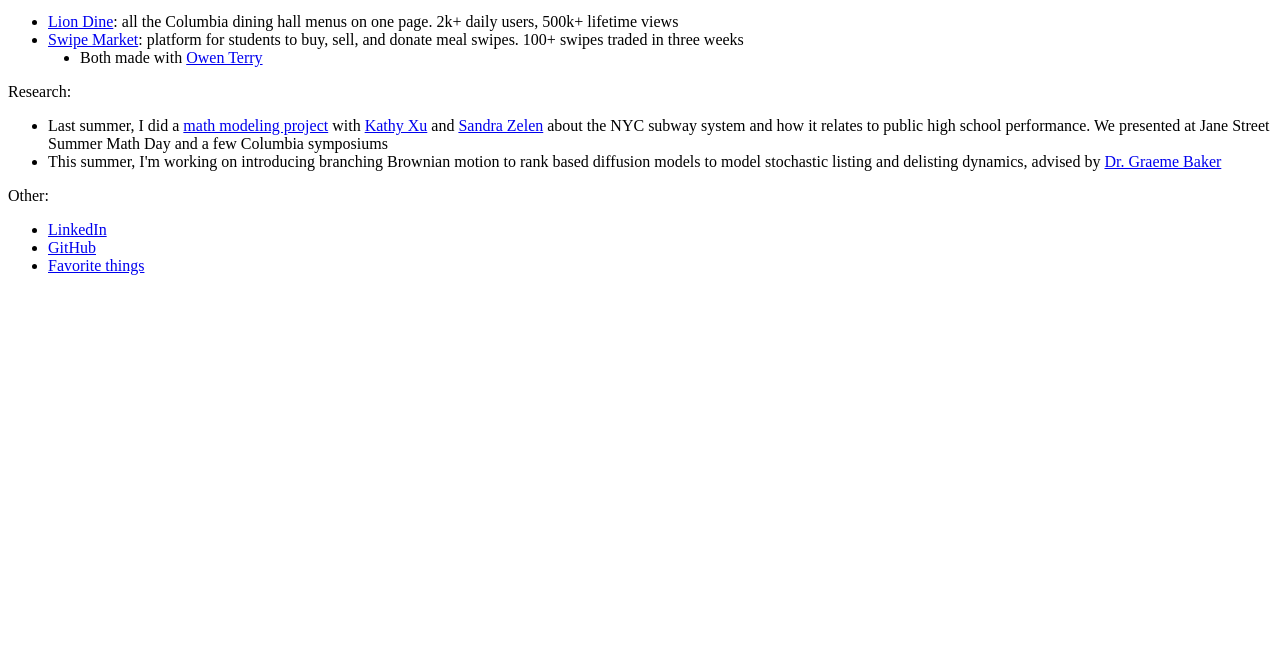
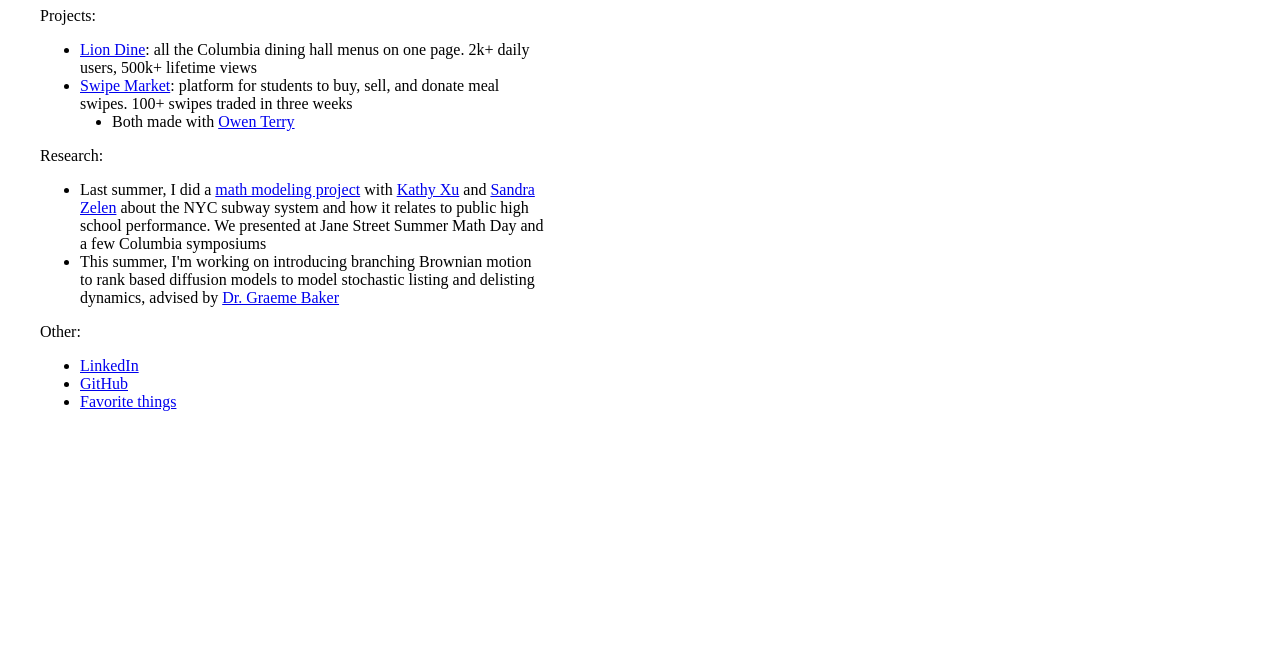
Before and after one commit to caroline-smyth/portfolio, a plain HTML site: page index.html in a window 1280 px wide. Shown: the part 135-800 px from the top of the page. Drawn offline with Linux system fonts and the light colour scheme; the site is published under a folder, as on GitHub Pages, so addresses that start at the root find nothing; a web font is replaced by a local one.

Commit message:
corrected for github

```diff
--- a/index.html
+++ b/index.html
@@ -3,7 +3,7 @@
 <head>
     <meta charset="UTF-8">
     <meta name="viewport" content="width=device-width, initial-scale=1.0">
-    <link rel="stylesheet" href="/static/general.css">
+    <link rel="stylesheet" href="static/general.css">
     <link rel="preconnect" href="https://fonts.googleapis.com">
     <link rel="preconnect" href="https://fonts.gstatic.com" crossorigin>
     <link href="https://fonts.googleapis.com/css2?family=Playfair+Display:ital,wght@0,400..900;1,400..900&family=Roboto:ital,wght@0,100..900;1,100..900&display=swap" rel="stylesheet">
```
Also changed, not shown: templates/lists.html (+1 -2 lines).
